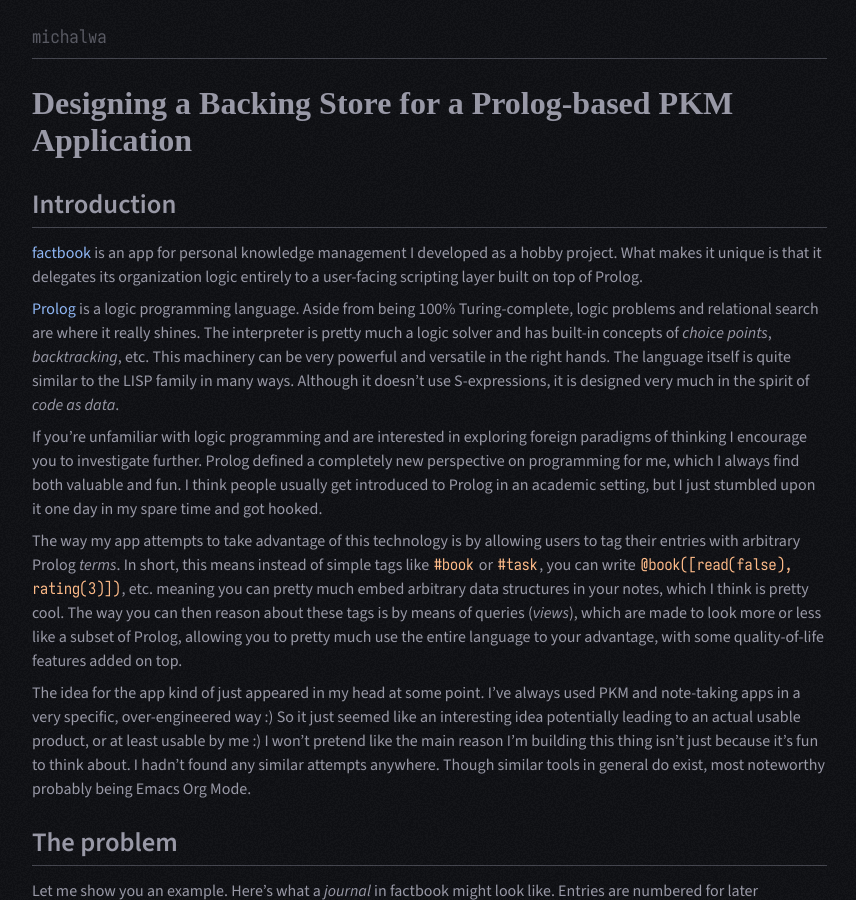
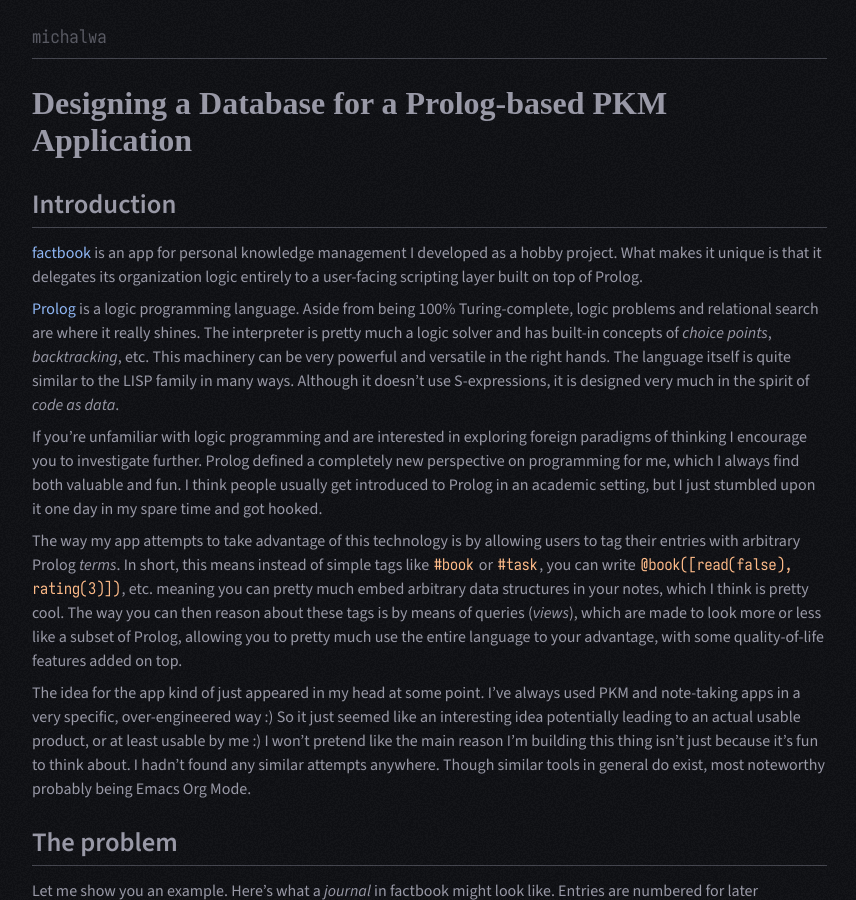
Before and after one commit to michalwa/michalwa.github.io, a Jekyll site: the page built from _posts/2026-07-10-designing-a-database.md, in a window 1280 px wide and 900 px high. Shown: the whole window, without its empty margins (203-1059 px from the left). Built offline with Jekyll 4.4.1, drawn with Linux system fonts in a browser that asks for light colours; some web fonts are replaced.

Commit message:
rename post

```diff
--- a/_posts/2026-07-10-designing-a-backing-store.md
+++ b/_posts/2026-07-10-designing-a-database.md
@@ -1,9 +1,9 @@
 ---
 layout: post
-title: Designing a Backing Store for a Prolog-based PKM Application
+title: Designing a Database for a Prolog-based PKM Application
 ---
 
-# Designing a Backing Store for a Prolog-based PKM Application
+# Designing a Database for a Prolog-based PKM Application
 
 ## Introduction
 
```
